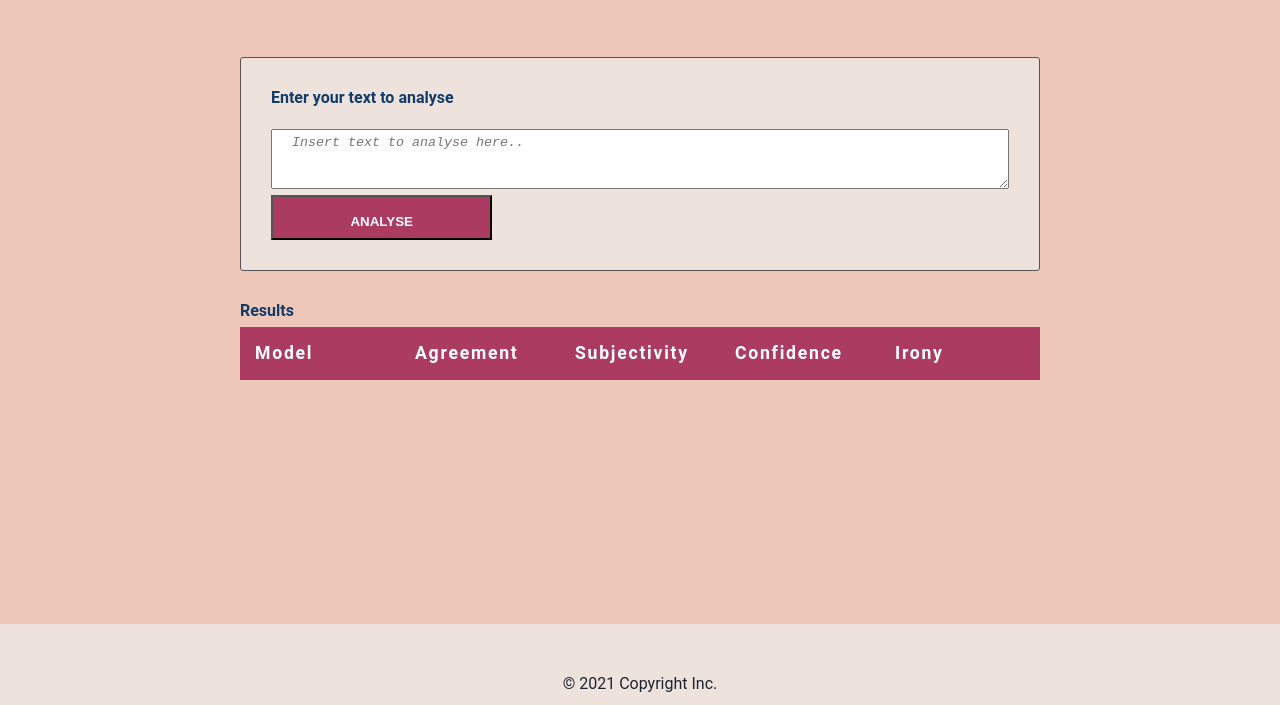
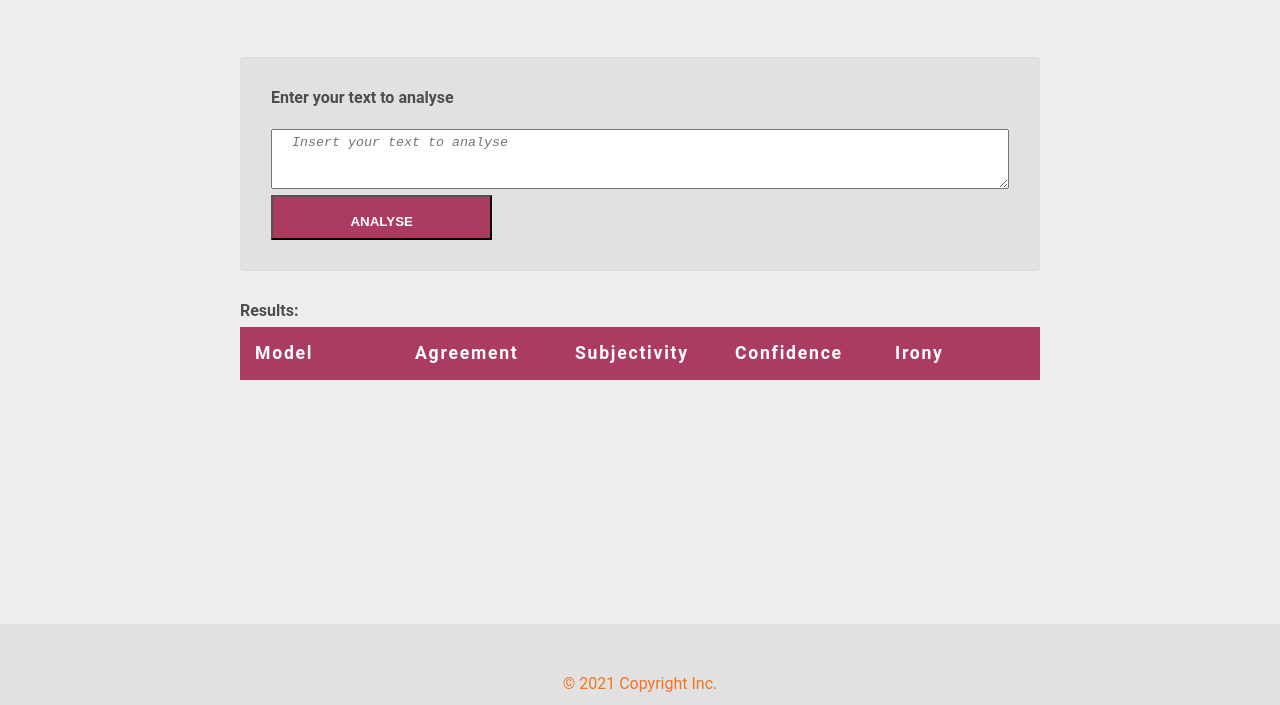
Before and after one commit to kandpalnavi/Udacity-Projects, a website built with webpack: page src/client/views/index.html in a window 1280 px wide. Shown: the part 95-800 px from the top of the page. Built offline with nearby package versions, Linux system fonts and the light colour scheme.

```diff
--- a/package.json
+++ b/package.json
@@ -22,8 +22,8 @@
     "webpack": "^5.21.2"
   },
   "devDependencies": {
-    "@babel/core": "^7.12.13",
-    "@babel/preset-env": "^7.12.13",
+    "@babel/core": "^7.13.8",
+    "@babel/preset-env": "^7.13.8",
     "babel-loader": "^8.2.2",
     "clean-webpack-plugin": "^3.0.0",
     "css-loader": "^5.0.2",
--- a/src/client/index.js
+++ b/src/client/index.js
@@ -1,5 +1,5 @@
 import { displaySentimentAnalysisInfo } from "./js/displaySentimentAnalysisData";
-import{ getRowsCount } from "./js/displaySentimentAnalysisData";
+import { getRowsCount } from "./js/displaySentimentAnalysisData";
 import { isEmptyInput } from "./js/displaySentimentAnalysisData";
 import { handleSubmit } from "./js/formHandler";
 
--- a/src/client/js/displaySentimentAnalysisData.js
+++ b/src/client/js/displaySentimentAnalysisData.js
@@ -2,12 +2,13 @@
   const tableRef = document.getElementById("analysis__table");
   var tbodyRef = tableRef.getElementsByTagName("tbody")[0];
 
-  // Insert a row at the end of table
+  // To insert a row at the end of table
   var row = tbodyRef.insertRow();
 
-  // Insert a cell in the row at index 0
+  // To insert a cell in the row at index 0
   let newCell = row.insertCell(0);
-  // Append a text node to the cell
+
+  // To append a text node to the cell
   let newText = document.createTextNode(data.model);
   newCell.appendChild(newText);
 
@@ -32,7 +33,7 @@
   const inputext = document.getElementById("name").value;
   const msg = document.getElementById("msg");
   if (inputext === "") {
-      msg.textContent = "Please enter your text 😩";
+      msg.textContent = "Please enter your text!";
       return true;
   } else {
       msg.textContent = "";
@@ -40,9 +41,7 @@
   }
 }
 
-
 function getRowsCount() {
-
   let rowCount = 0;
   var table = document.getElementById("analysis__table");
   rowCount = analysis__table.rows.length;
--- a/src/client/js/formHandler.js
+++ b/src/client/js/formHandler.js
@@ -1,13 +1,13 @@
 function handleSubmit(event) {
     event.preventDefault();
     console.log('Row counts   ',Client.getRowsCount());
-    // check what text was put into the form field
+
+    // To check what text was put into the form field
     let formText = document.getElementById("name").value;
     let table = document.querySelector("table");
     let rowCount = Client.getRowsCount();
 
-
-    const apiUrl = "http://localhost:8081/sentimentAnalysisApi";
+    const apiUrl = "http://localhost:8080/sentimentAnalysisApi";
 
     console.log("::: Form Submitted :::");
     if (Client.isEmptyInput(formText) === false) {
@@ -35,12 +35,9 @@
             console.log("es.score_tag", res.score_tag);
             Client.displaySentimentAnalysisInfo(res);
         });
-
-
     }
     if (rowCount ===2 )
-    {  console.log("DELETE");
+    {  console.log("Remove");
         table.deleteRow(1); }
 }
-
 export { handleSubmit };
--- a/src/client/styles/base.scss
+++ b/src/client/styles/base.scss
@@ -1,5 +1,5 @@
-$bg_main: #edc7b7;
-$text_dark: #1e2432;
+$bg_main: #eeeeee;
+$text_dark: #f47421;
 
 body {
     display: flex;
--- a/src/client/styles/footer.scss
+++ b/src/client/styles/footer.scss
@@ -1,9 +1,11 @@
-$bg_form: #eee2dc;
+$bg_form: #e1e1e1;
+
 .footer__page {
     background-color: $bg_form;
     padding-top: 50px;
     padding-bottom: 10px;
 }
+
 .ft-main {
     display: flex;
     flex-wrap: wrap;
@@ -15,9 +17,10 @@
 }
 
 .ft-copyright {
-    background-color: rgb(177, 172, 172);
-    color: rgb(158, 152, 152);
+    background-color: #ff9c1a;
+    color: #ffffff;
 }
+
 .ft-copyright-list {
     width: 100%;
     display: flex;
--- a/src/client/styles/form.scss
+++ b/src/client/styles/form.scss
@@ -1,11 +1,10 @@
-$bg_form: #eee2dc;
+$bg_form: #e1e1e1;
 $text_light: #fff;
-$text_table: #123c69;
+$text_table: #4d4d4d;
 $bg: #ac3b61;
 
-
 form {
-    border: 1px solid #545454;
+    border: 1px solid #dddddd;
     border-radius: 3px;
     padding: 30px;
     padding-bottom: 30px;
@@ -40,6 +39,7 @@
     font-weight: bold;
     color: $text_table;
 }
+
 .form__input {
     padding-bottom: 20px;
 }
@@ -70,6 +70,7 @@
     text-overflow: ellipsis;
     white-space: nowrap;
 }
+
 td {
     text-transform: lowercase;
 }
--- a/src/client/styles/header.scss
+++ b/src/client/styles/header.scss
@@ -1,9 +1,9 @@
-$text_header: #123c69;
-$text_med: #53627c;
-
+$text_header: #4d4d4d;
+$text_med: #000000;
 $red: #ff1e42;
 $darkred: #c3112d;
-$orange: #ff8c00;
+$orange: #f47421;
+
 header {
     display: flex;
     justify-content: space-between;
--- a/src/client/views/index.html
+++ b/src/client/views/index.html
@@ -1,31 +1,29 @@
-
 <!DOCTYPE html>
 <html lang="en" dir="ltr">
     <head>
         <meta charset="utf-8">
-        <title>Sentiment Analysis App</title>
-
+        <title>News Article App</title>
     </head>
-
     <body>
-
         <header>
             <section class="top">
                 <div class="container">
-                    <h1 class="heading">Sentiment Analysis App</h1>
+                    <h1 class="heading">News Article App (Using Sentiment Analysis API)</h1>
+				</div>
+			</section>
 		</header>
-
         <main>
             <section class="form__input">
                 <form class="" onsubmit="return Client.handleSubmit(event)">
                     <label id="label__input">Enter your text to analyse</label>
-                    <textarea id = "name" required rows="3"  placeholder="Insert text to analyse here.."></textarea>
+                    <textarea id="name" required rows="3" placeholder="Insert your text to analyse"></textarea>
                     <input type="submit" name="" value="Analyse" onclick="return Client.handleSubmit(event)" onsubmit="return Client.handleSubmit(event)"/>
                 </form>
             </section>
-
             <section class="form__result">
-               <div id = label__results><strong>Results</strong></div>
+				<div id=label__results>
+					<strong>Results:</strong>
+				</div>
 				<span id="msg"></span>
 				<table id="analysis__table">
 					<thead>
@@ -38,25 +36,21 @@
 						</tr>
 					</thead>
 					<tbody></tbody>
-
                 </table>
-
             </section>
         </main>
-
 		<footer class="footer__page">
 			<div class="ft-main">
 				<div  class="ft-copyright-list ul-no-bullets">
 					<ul>
-
 						<li>&copy; 2021 Copyright Inc.</li>
 					</ul>
 				</div>
 			</div>
+        </footer>
 
-        </footer>
         <script>
-            // Check that service workers are supported
+            // To check that service workers are supported
             if ('serviceWorker' in navigator) {
                 // Use the window load event to keep the page load performant
                 window.addEventListener('load', () => {
@@ -64,5 +58,6 @@
                 });
             }
 	   </script>
+
     </body>
 </html>
--- a/src/server/mockAPI.js
+++ b/src/server/mockAPI.js
@@ -3,5 +3,4 @@
     'message': 'this is a message',
     'time': 'now'
 }
-
 module.exports = json
```
Also changed, not shown: __test__/displaySentimentAnalysisInfo.test.js (+1 -3 lines), src/server/index.js (+4 -3 lines), webpack.dev.js (line endings or trailing spaces), webpack.prod.js (line endings or trailing spaces), 2 other files. Lines whose indentation alone changed are shown as unchanged.
